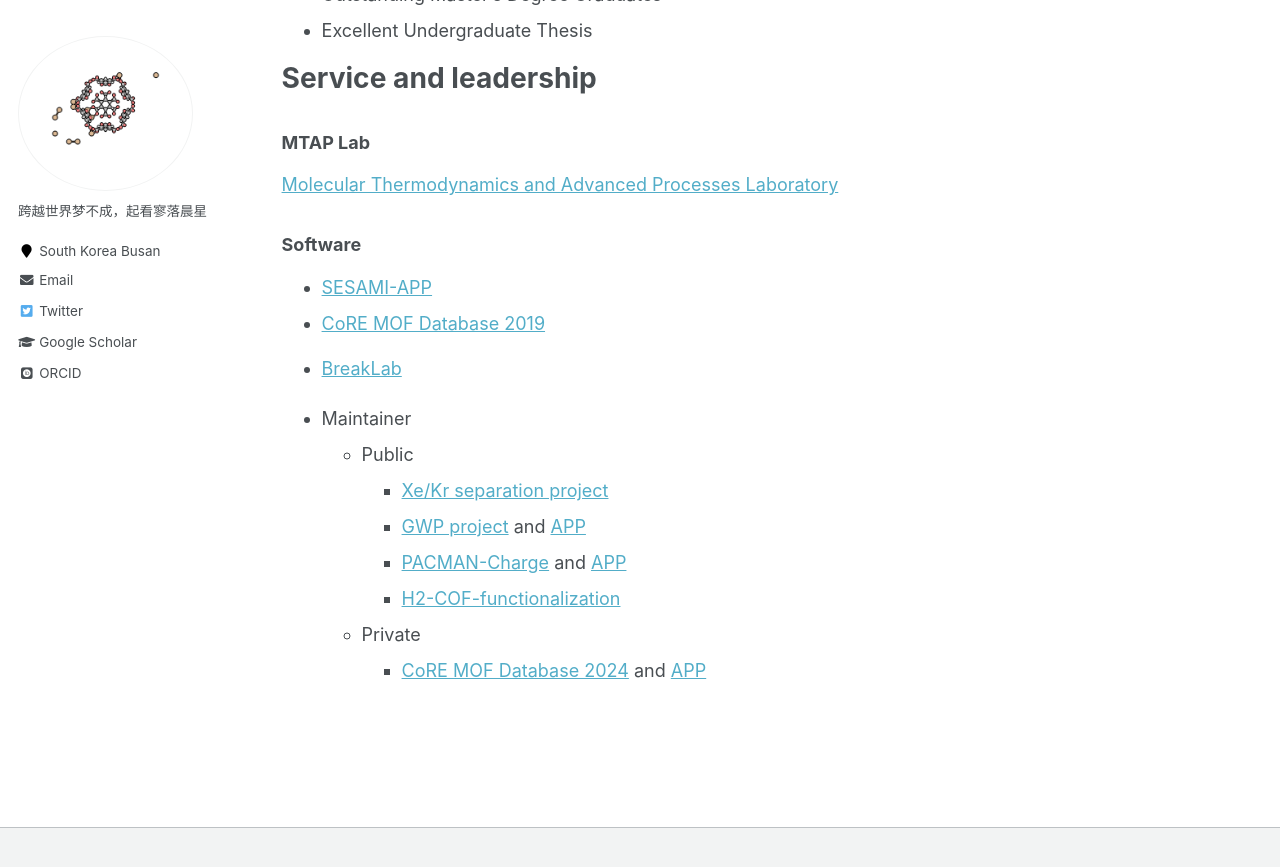
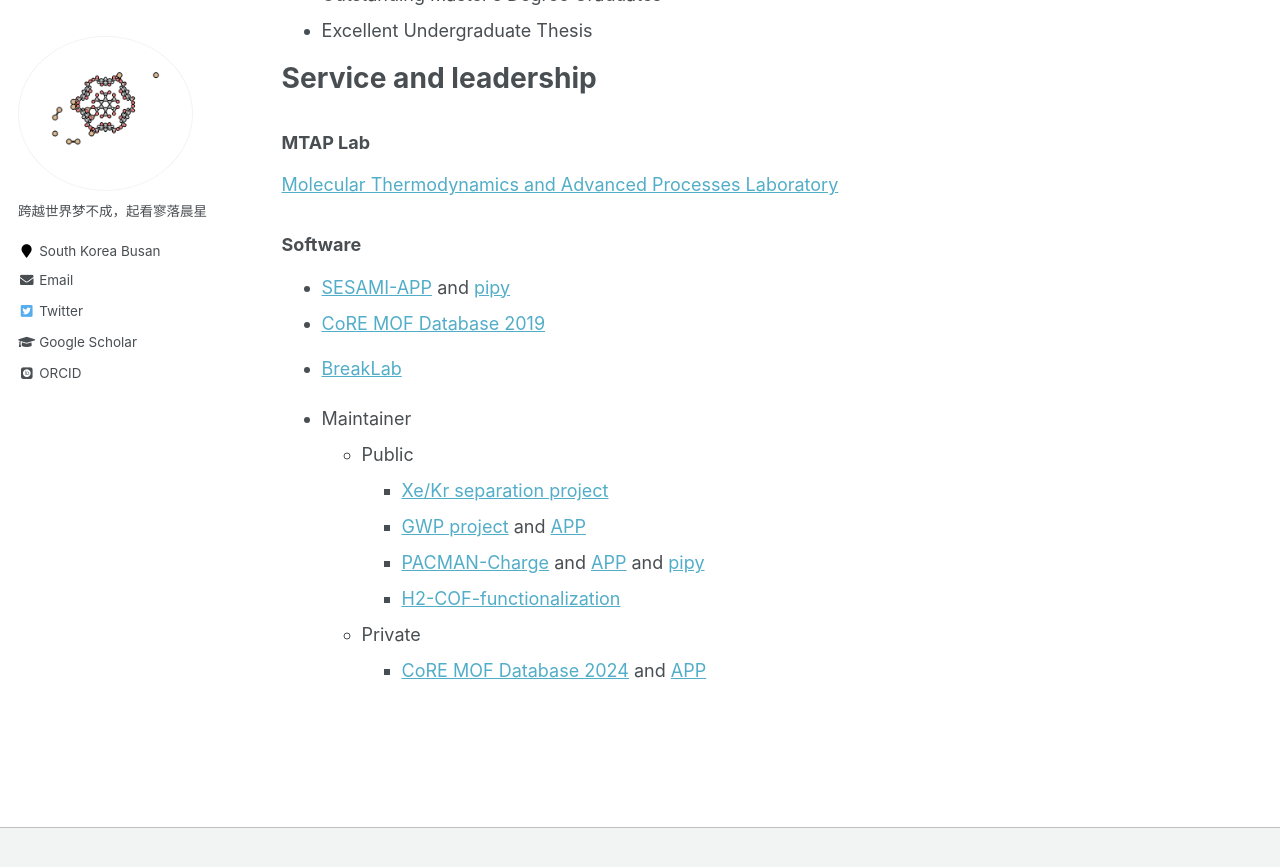
Before and after one commit to sxm13/ZGBshenxiaomoCV.github.io, a Jekyll site: the page built from _pages/cv.md, in a window 1280 px wide and 900 px high, scrolled down 573 px. Shown: the top 867 px of the window. Built offline with Jekyll 4.4.1, drawn with Linux system fonts in a browser that asks for light colours; some web fonts are replaced.

Commit message:
Update cv.md

```diff
--- a/_pages/cv.md
+++ b/_pages/cv.md
@@ -33,7 +33,7 @@ Service and leadership
 [Molecular Thermodynamics and Advanced Processes Laboratory](https://sites.google.com/view/mtap-lab)
 ### Software
 
-* [SESAMI-APP](https://sesami-web.org/)
+* [SESAMI-APP](https://sesami-web.org/) and [pipy](https://pypi.org/project/SESAMI/)
 * [CoRE MOF Database 2019](https://sites.google.com/view/mtap-lab/software/core-mof-database?authuser=0)
 * [BreakLab]()
 
@@ -41,7 +41,7 @@ Service and leadership
   * Public
     *  [Xe/Kr separation project](https://github.com/sxm13/Xe-Kr-Separation-Project)
     *  [GWP project](https://github.com/sxm13/GWP-project) and [APP](https://gwp-web-mtap-pnu.streamlit.app/)
-    *  [PACMAN-Charge](https://github.com/mtap-research/PACMAN-charge) and [APP](https://pacman-charge-mtap.streamlit.app/)
+    *  [PACMAN-Charge](https://github.com/mtap-research/PACMAN-charge) and [APP](https://pacman-charge-mtap.streamlit.app/) and [pipy](https://pypi.org/project/PACMAN-charge/)
     *  [H2-COF-functionalization](https://github.com/sxm13/H2-COF-functionalization)
   * Private
     *  [CoRE MOF Database 2024](https://github.com/sxm13/CoRE-MOF-2024) and [APP](https://core-mof-2024-app-pzyfgryb3ac9gjxpuhpvapp.streamlit.app/)
```
